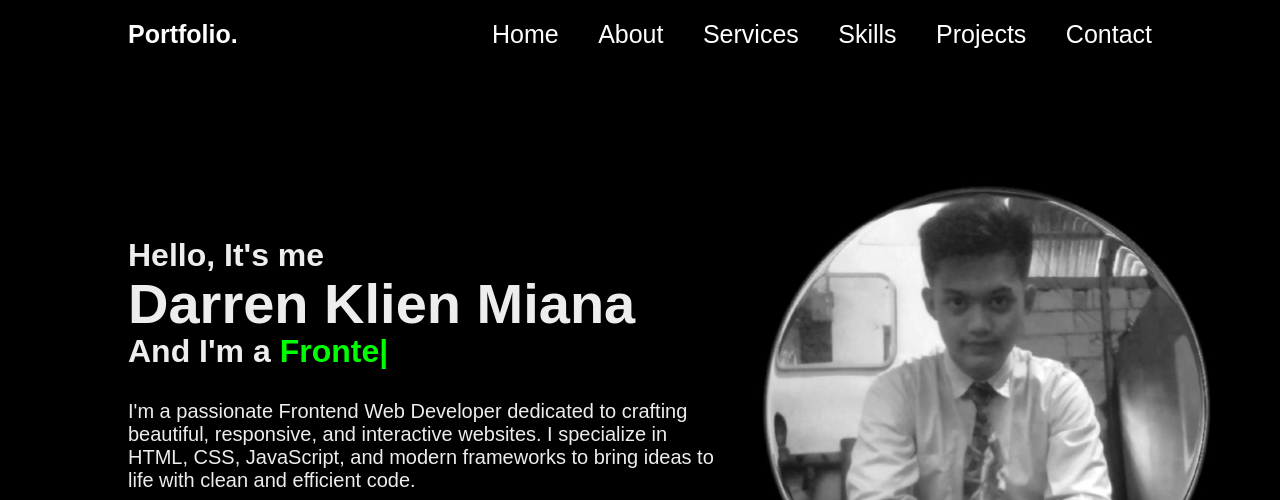
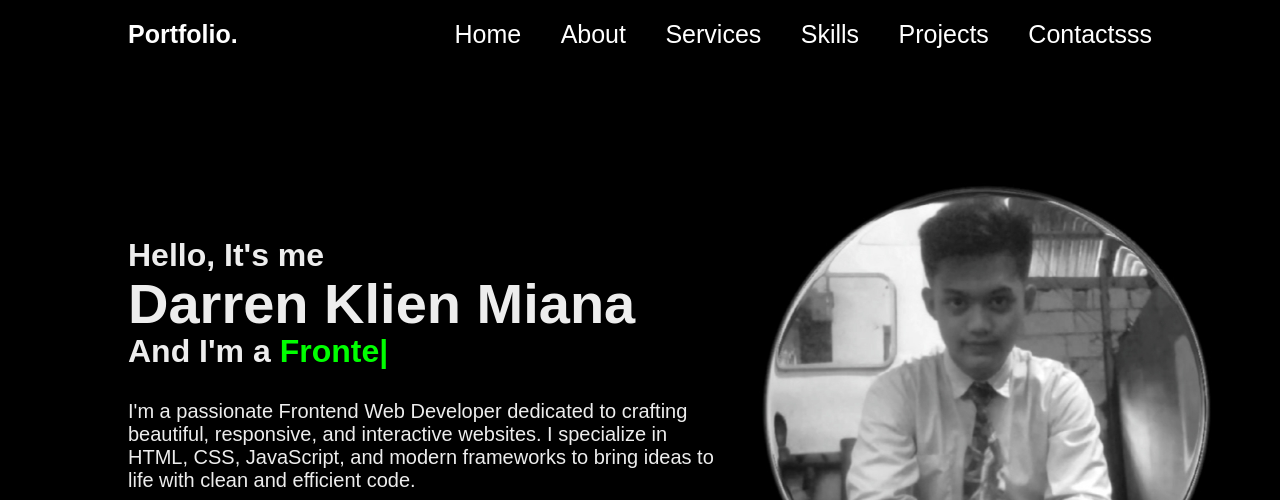
Before and after one commit to iSpecterz/my-portfolio, a plain HTML site: page index.html in a window 1280 px wide. Shown: the top 500 px of the page. Drawn offline with nearby package versions, Linux system fonts and the light colour scheme.

Commit message:
sec commit

```diff
--- a/index.html
+++ b/index.html
@@ -21,7 +21,7 @@
       <a href="#" style="--i:3">Services</a>
       <a href="#" style="--i:4">Skills</a>
       <a href="#" style="--i:5">Projects</a>
-      <a href="#" style="--i:6">Contact</a>
+      <a href="#" style="--i:6">Contactsss</a>
     </nav>
   </header>
   <section class="home">
```
